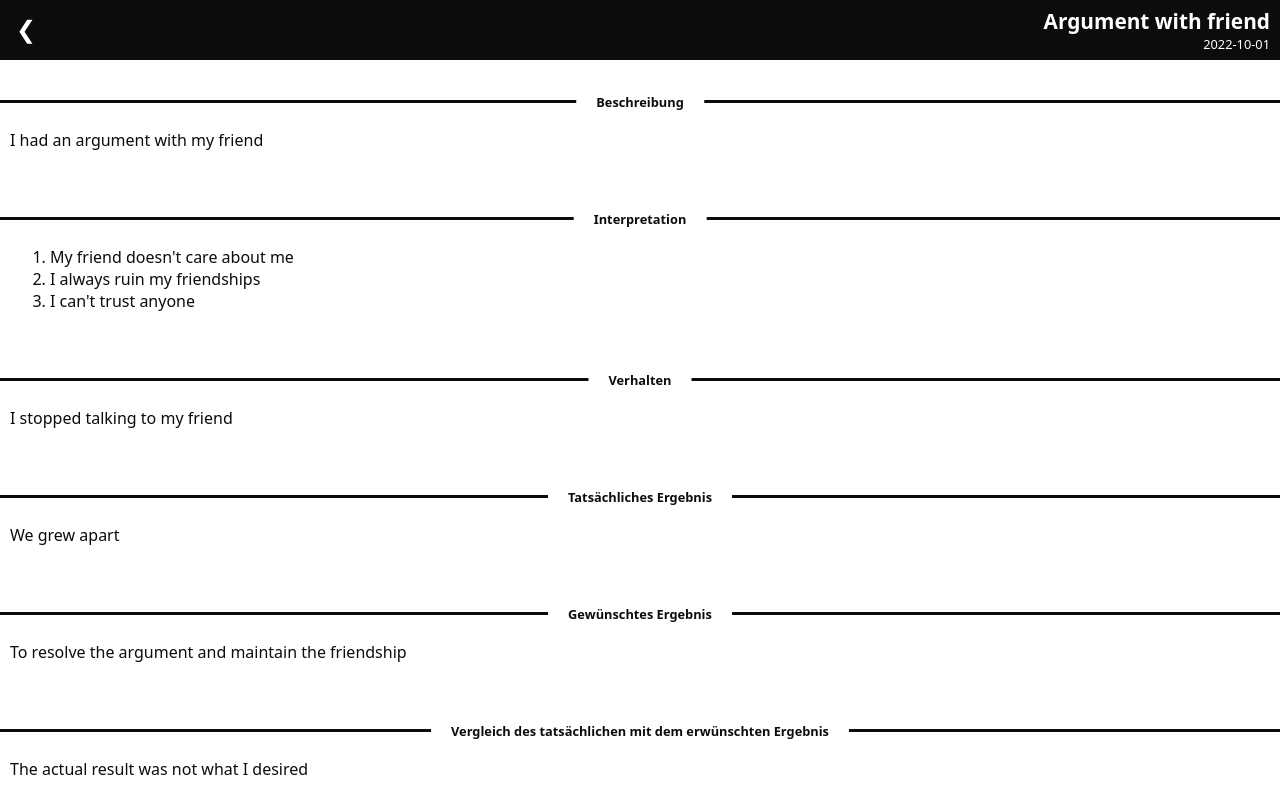
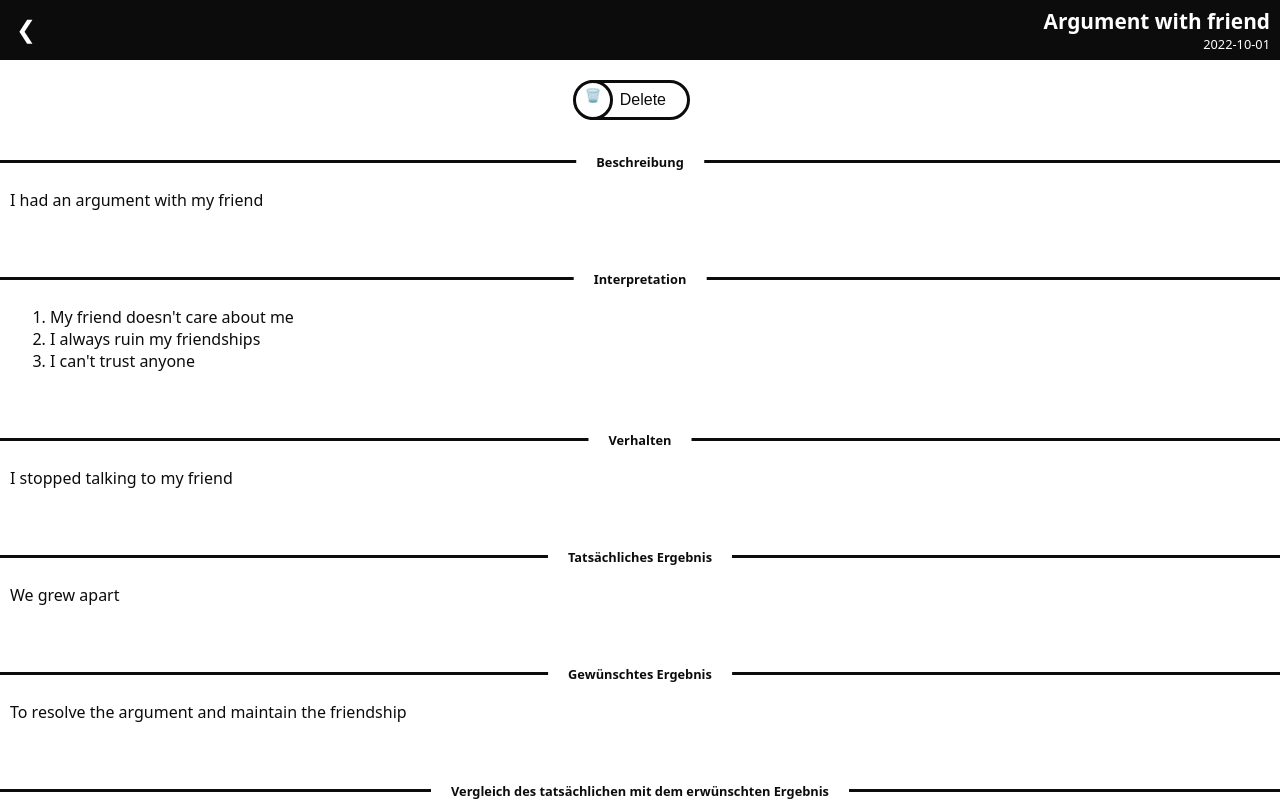
Before and after one commit to vaupunkt/cbaspCompanion, a Next.js app: page /entries/1 in a window 1280 px wide. Shown: the top 801 px of the page. Built offline with nearby package versions, Linux system fonts and the light colour scheme.

Commit message:
add delete button to entry

```diff
--- /dev/null
+++ b/components/BigButton/BigButton.style.js
@@ -0,0 +1,43 @@
+import { styled } from "styled-components";
+
+export const BigButtonBody = styled.button`
+  background-color: var(--mainLightColor);
+  color: var(--mainDarkColor);
+  position: relative;
+  height: 3em;
+  margin: 20px auto;
+  width: 100px;
+  border: solid;
+  border-top-right-radius: 20px;
+  border-bottom-right-radius: 20px;
+  display: flex;
+  align-items: center;
+  justify-content: flex-end;
+  &:hover {
+    background-color: color-mix(in srgb, var(--mainLightColor) 50%, red);
+  }
+  &:active {
+    box-shadow: inset 0px 0px 5px var(--mainDarkColor);
+  }
+`;
+
+export const BigButtonIcon = styled.p`
+  border: solid;
+  border-radius: 100%;
+  width: 3em;
+  height: 3em;
+  padding: 5px;
+  margin: 0;
+  position: absolute;
+  top: -0.2em;
+  left: -1.5em;
+  text-align: center;
+  background-color: var(--mainLightColor);
+`;
+
+export const BigButtonDescription = styled.p`
+  font-size: 1.2em;
+  text-align: right;
+  padding-right: 15px;
+  width: 100%;
+`;
--- /dev/null
+++ b/components/BigButton/index.js
@@ -0,0 +1,14 @@
+import {
+  BigButtonDescription,
+  BigButtonIcon,
+  BigButtonBody,
+} from "./BigButton.style";
+
+export default function BigButton({ name, children, icon, onClick }) {
+  return (
+    <BigButtonBody name={name} type="button" onClick={onClick}>
+      <BigButtonDescription>{children}</BigButtonDescription>
+      <BigButtonIcon>{icon}</BigButtonIcon>
+    </BigButtonBody>
+  );
+}
--- a/components/Button/index.js
+++ /dev/null
@@ -1,9 +0,0 @@
-import { ButtonStyled } from "./Button.style";
-
-export default function Button({ name, children, onClick }) {
-  return (
-    <ButtonStyled type="button" name={name} aria-label={name} onClick={onClick}>
-      {children}
-    </ButtonStyled>
-  );
-}
--- a/components/Entry/index.js
+++ b/components/Entry/index.js
@@ -21,7 +21,6 @@ export default function Entry({ data }) {
     } = data;
     return (
       <>
-        <Header backButton title={title} date={date}></Header>
         <EntryContentBlock content={description}>
           Beschreibung
         </EntryContentBlock>
--- a/components/Header/index.js
+++ b/components/Header/index.js
@@ -1,4 +1,4 @@
-import Button from "../Button";
+import Button from "../SmallButton";
 import { HeaderTitle, HeaderDate, HeaderContainer } from "./Header.style";
 
 export default function Header({ title, date, backButton }) {
--- a/components/Button/Button.style.js
+++ b/components/SmallButton/SmallButton.style.js
@@ -1,6 +1,6 @@
 import { styled } from "styled-components";
 
-export const ButtonStyled = styled.button`
+export const SmallButtonStyled = styled.button`
   ${(props) =>
     props.name === "back" &&
     `
--- /dev/null
+++ b/components/SmallButton/index.js
@@ -0,0 +1,14 @@
+import { SmallButtonStyled } from "./SmallButton.style";
+
+export default function SmallButton({ name, children, onClick }) {
+  return (
+    <SmallButtonStyled
+      type="button"
+      name={name}
+      aria-label={name}
+      onClick={onClick}
+    >
+      {children}
+    </SmallButtonStyled>
+  );
+}
--- a/pages/entries/[id].js
+++ b/pages/entries/[id].js
@@ -1,12 +1,22 @@
 import Entry from "@/components/Entry";
 import { useRouter } from "next/router";
 import initialEntries from "@/lib/initialEntries";
+import BigButton from "@/components/BigButton";
+import Header from "@/components/Header";
 
-export default function EntryPage() {
+export default function EntryPage({ onDelete }) {
   const router = useRouter();
   const entry = initialEntries.find(
     (initialEntry) => initialEntry.id === router.query.id
   );
 
-  return <>{entry && <Entry data={entry} />}</>;
+  return (
+    <>
+      <Header backButton title={entry.title} date={entry.date}></Header>
+      <BigButton name="delete" onClick={() => onDelete(entry.id)} icon="🗑️">
+        Delete
+      </BigButton>
+      {entry && <Entry data={entry} />}
+    </>
+  );
 }
```
Also changed, not shown: components/EntryList/index.js (+5 -9 lines).
